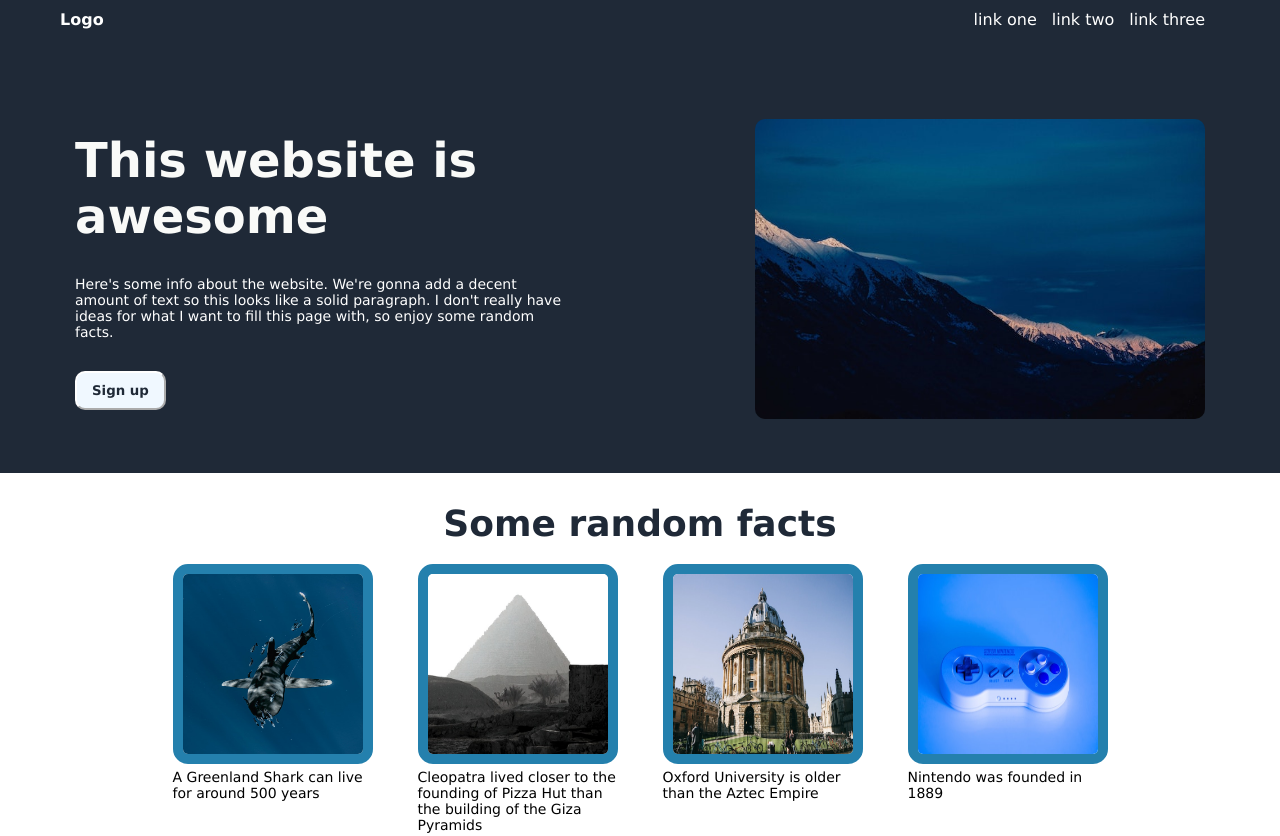
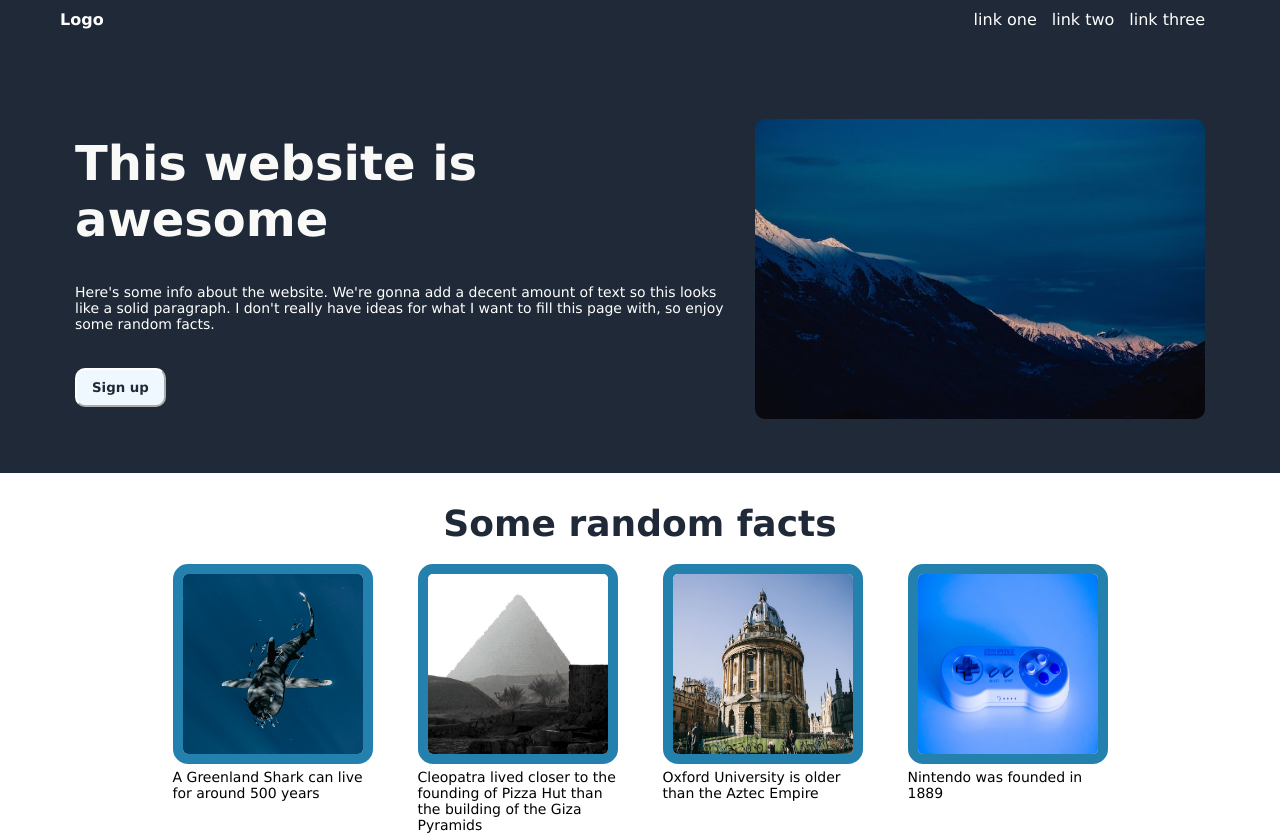
Before and after one commit to sareli-a/odin-landing-page, a plain HTML site: page index.html in a window 1280 px wide. Shown: the top 836 px of the page. Drawn offline with Linux system fonts and the light colour scheme.

Commit message:
Resizing hero text

```diff
--- a/css/style.css
+++ b/css/style.css
@@ -47,7 +47,7 @@ html {
 
 .hero-text {
     display: flex;
-    justify-content: space-between;
+    justify-content: space-around;
     padding: 50px 75px;
     max-height: 500px;
     gap: 30px;
@@ -55,7 +55,7 @@ html {
 
 .hero-text .left {
     max-height: 500px;
-    max-width: 500px;
+    max-width: 800px;
     display: flex;
     flex-direction: column;
     justify-content: space-around;
```
